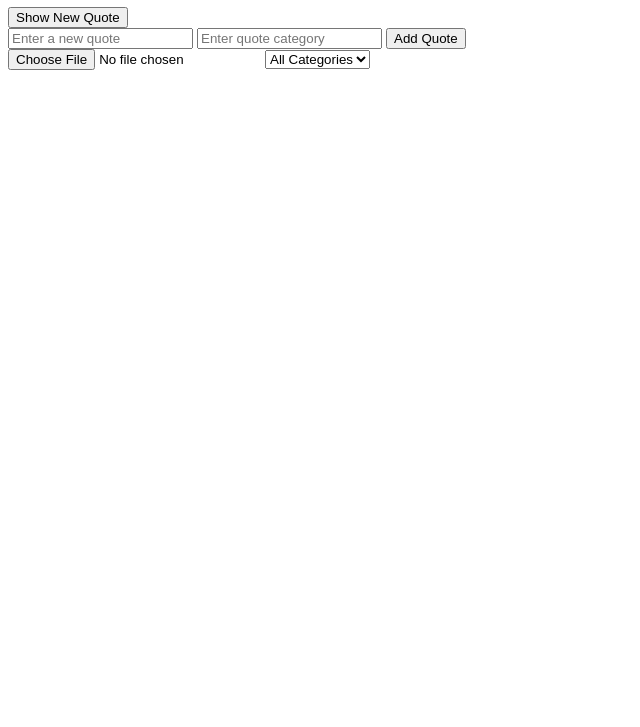
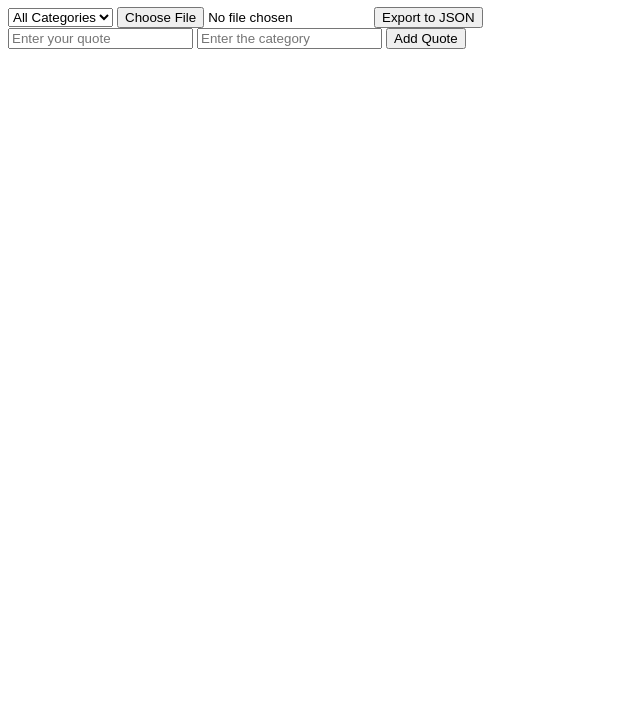
Before and after one commit to Abiy2912/alx_fe_javascript, a plain HTML site: page dom-manipulation/index.html in a window 1280 px wide. Shown: the part 73-800 px from the top of the page, without its empty margins (0-640 px from the left). Drawn offline with Linux system fonts and the light colour scheme.

Commit message:
5 commit

```diff
--- a/dom-manipulation/index.html
+++ b/dom-manipulation/index.html
@@ -7,23 +7,19 @@
 </head>
 <body>
   <h1>Dynamic Quote Generator</h1>
-    <div id="quoteDisplay"></div>
-    <button id="newQuote">Show New Quote</button>
 
-    <div>
-      <input id="newQuoteText" type="text" placeholder="Enter a new quote" />
-      <input id="newQuoteCategory" type="text" placeholder="Enter quote category" />
-      <button onclick="addQuote()">Add Quote</button>
+    <div id="quotes-container"></div>
+  <select id="categoryFilter" onchange="filterQuotes(this.value)">
+    <option value="all" selected>All Categories</option>
+  </select>
+  <input type="file" accept=".json" id="jsonImport" onchange="importFromJsonFile(this)">
+  <button onclick="exportJson()">Export to JSON</button>
+  <form id="new-quote-form" onsubmit="event.preventDefault(); addQuote()">
+    <input type="text" id="newQuoteText" placeholder="Enter your quote">
+    <input type="text" id="newQuoteCategory" placeholder="Enter the category">
+    <button type="submit">Add Quote</button>
+  </form>
 
-    </div>
-
-
-    <input type="file" id="importFile" accept=".json" onchange="importFromJsonFile(event)" />
-
-    <select id="categoryFilter" onchange="filterQuotes()">
-      <option value="all">All Categories</option>
-      <!-- Dynamically populated categories -->
-    </select>
 
   <script src="script.js"></script>
 </body>
```
